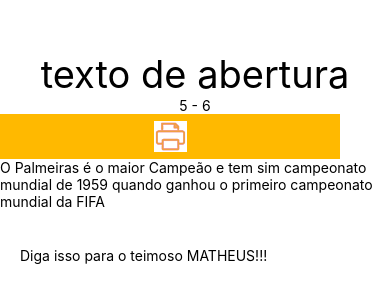
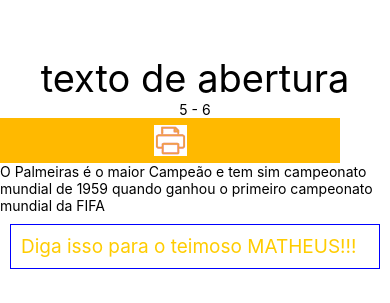
Before and after one commit to natogues/ProjetoAppSaude, a React Native app: screen / in a window 390 px wide. Shown: the part 255-558 px from the top of the page. Built offline with nearby package versions, Linux system fonts and the light colour scheme.

Commit message:
akjsfhdkjashd

```diff
--- a/componentes/Tela2.js
+++ b/componentes/Tela2.js
@@ -5,20 +5,24 @@
 const Tela2 = () => {
 
         return(
-            <View>
-                <Text style={styles.Matheus}>{'\n'}Diga isso para o teimoso MATHEUS!!!</Text>
+            <View style={styles.bordaMatheus}>
+                <Text style={styles.Matheus}>Diga isso para o teimoso MATHEUS!!!</Text>
             </View>
 
            )
 
+                }
 
-                }
- const styles = StyleSheet.create({
+const styles = StyleSheet.create({
 Matheus: {
+    fontSize: 19,
+    color: '#ffcc00',
+},
+bordaMatheus: {
     padding:10,
-    margin:10,
-    border: 1,
+    margin: 10,
     borderColor: 'blue',
+    borderWidth: 1,
 }
 
 
```
